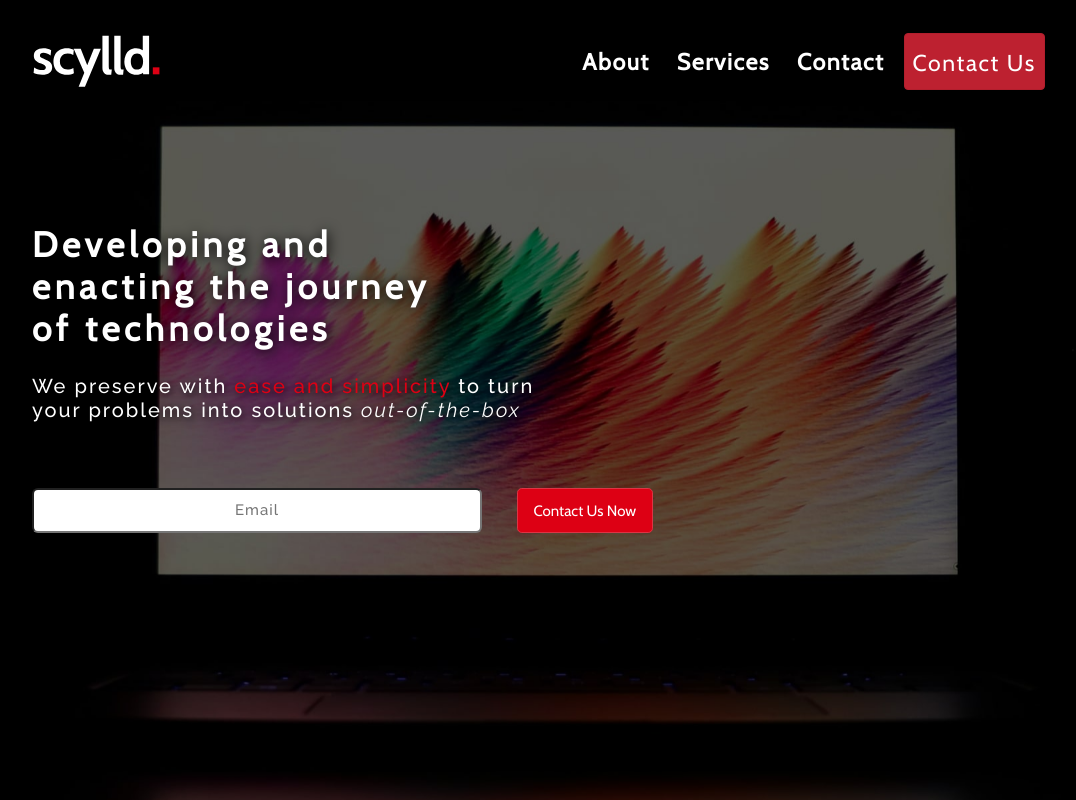
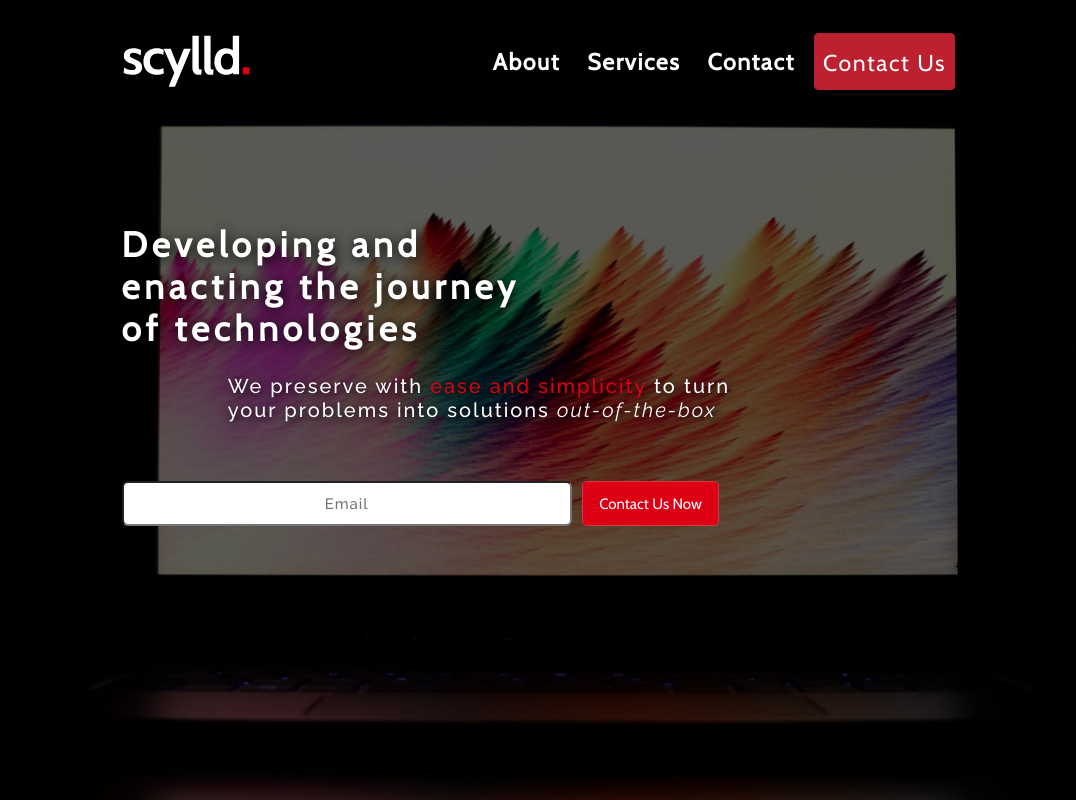
Before and after one commit to shakespeare19/Scylld, a plain HTML site: page index.html in a window 1280 px wide. Shown: the top 800 px of the page, without its empty margins (96-1172 px from the left). Drawn offline with nearby package versions, Linux system fonts and the light colour scheme.

Commit message:
kecikkan sikit

```diff
--- a/index.html
+++ b/index.html
@@ -50,7 +50,7 @@
         <div class="caption text-center">
             <h1>Developing and</br>enacting the journey</br>of technologies</h1>
             <h3>We preserve with <font color="#DD0014">ease and simplicity</font> to turn</br>your problems into solutions <i>out-of-the-box</i></h3>
-                <div class="row" style="justify-content: left; padding-left: 10%; padding-top: 3%;">
+                <div class="row" style="justify-content: left; padding-top: 3%;">
                     <input type="text" placeholder="Email" >
                         <a class="btn btn-danger btn-lg" href="#quote">Contact Us Now</a>
                 </div>
--- a/styles.css
+++ b/styles.css
@@ -18,8 +18,8 @@ body {
   background-color: rgba(0, 0, 0, 5) !important;
 
   padding-top: 50px;
-  padding-right: 10%;
-  padding-left: 10%;
+  padding-right: 17%;
+  padding-left: 17%;
   padding-top: 30px;
 }
 
@@ -55,6 +55,7 @@ body {
   top: 20%;
   z-index: 1;
   color: white;
+  padding-left: 17%;
 }
 
 .caption h1 {
@@ -64,7 +65,7 @@ body {
   text-shadow: 0.1rem 0.1rem 0.8rem black;
   padding-bottom: 1rem;
   text-align: left;
-  padding-left: 10%;
+  /* padding-left: 17%; */
 }
 
 .caption h3 {
@@ -72,7 +73,7 @@ body {
   text-shadow: 0.1rem 0.1rem 0.5rem black;
   padding-bottom: 1.6rem;
   text-align: left;
-  padding-left: 10%;
+  /* padding-left: 17%; */
   font-family: "Raleway", sans-serif;
   font-size: 20px;
   font-style: normal;
@@ -99,7 +100,7 @@ body {
 }
 
 .caption .row a {
-  margin-left: 3%;
+  margin-left: 1%;
 }
 
 .jumbotron {
```
